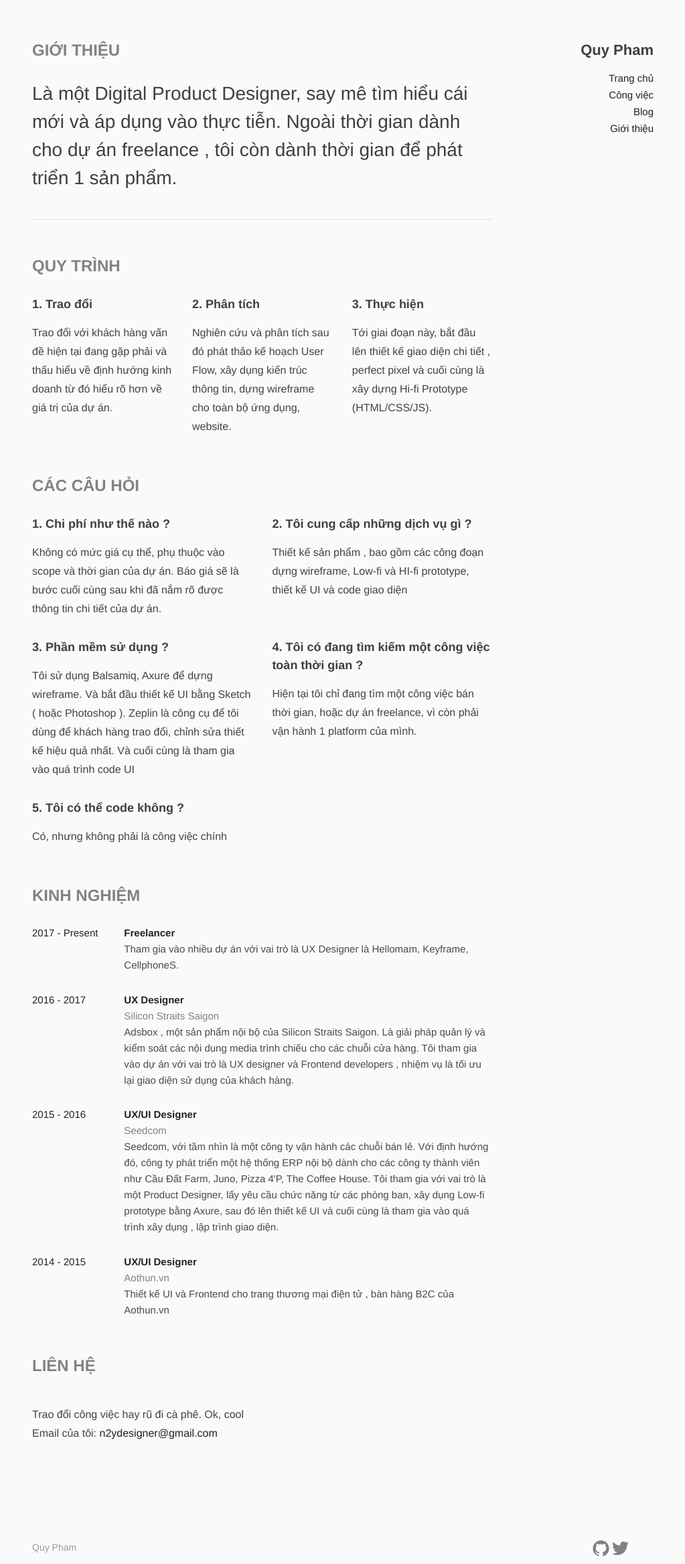
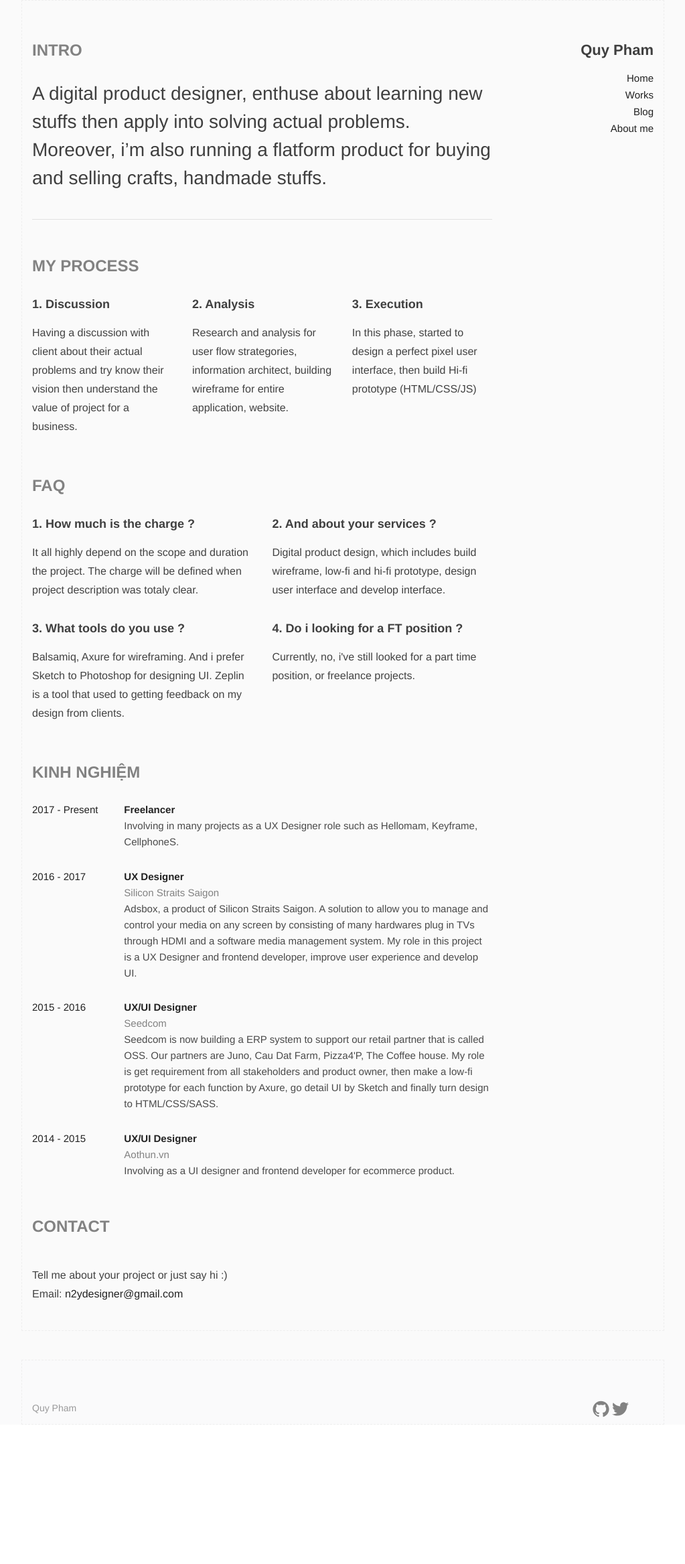
Before and after one commit to superstar109/personal-site, a Jekyll site: the page built from intro.md, in a window 1280 px wide. Shown: the whole page at 67% size, without its empty margins (128-1151 px from the left). Built offline with Jekyll 4.4.1, drawn with Linux system fonts in a browser that asks for light colours; after the commit the page ends 2127 px from its top, so only the background shows below that.

Commit message:
*change vietnamse to english

```diff
--- a/_includes/author.html
+++ b/_includes/author.html
@@ -3,8 +3,8 @@
   <div class="authorinfo box">
     <p>About me | Quy Pham</p>
     <p class="bio">
-      Là một Digital Product Designer, say mê tìm hiểu cái mới và áp dụng vào thực tiễn.
-      Ngoài thời gian dành cho dự án freelance , tôi còn dành thời gian phát triển 1 sản phẩm.
+      A digital product designer, enthuse about learning new stuffs then apply into solving actual problems.
+      Moreover, i'm also running a flatform product for buying and selling crafts, handmade stuffs.
     </p>
   </div>
 </section>
--- a/_includes/header.html
+++ b/_includes/header.html
@@ -17,10 +17,10 @@
     <div class="site-nav hidden-xs">
       <nav>
         <ul class="page-link">
-          <li><a href="{{ "/" | prepend: site.baseurl }}">Trang chủ</a></li>
-          <li><a href="{{ "/work" | prepend: site.baseurl }}">Công việc</a></li>
+          <li><a href="{{ "/" | prepend: site.baseurl }}">Home</a></li>
+          <li><a href="{{ "/work" | prepend: site.baseurl }}">Works</a></li>
           <li><a href="{{ "/archive" | prepend: site.baseurl }}">Blog</a></li>
-          <li><a href="{{ "/intro" | prepend: site.baseurl }}">Giới thiệu</a></li>
+          <li><a href="{{ "/intro" | prepend: site.baseurl }}">About me</a></li>
         </ul>
       </nav>
     </div><!-- site-nav -->
@@ -30,10 +30,10 @@
       <a href="javascript:void(0)" class="closebtn" onclick="closeNav()">&times;</a>
 
       <div class="overlay-content">
-          <a href="{{ "/" | prepend: site.baseurl }}">Trang chủ</a>
-          <a href="{{ "/work" | prepend: site.baseurl }}">Công việc</a>
+          <a href="{{ "/" | prepend: site.baseurl }}">Home</a>
+          <a href="{{ "/work" | prepend: site.baseurl }}">Works</a>
           <a href="{{ "/archive" | prepend: site.baseurl }}">Blog</a>
-          <a href="{{ "/intro" | prepend: site.baseurl }}">Giới thiệu</a>
+          <a href="{{ "/intro" | prepend: site.baseurl }}">About me</a>
       </div>
 
     </div><!-- mobile-site-nav -->
--- a/_layouts/about.html
+++ b/_layouts/about.html
@@ -3,7 +3,7 @@ layout: default
 ---
 <div class="row">
   <div class="col-lg-12">
-    <span class="title-tag">Giới thiệu</span>
+    <span class="title-tag">Intro</span>
   </div>
   <div class="col-lg-12">
     <h1 class="hero-title">{{ content }}</h1>
@@ -12,49 +12,59 @@ layout: default
     <hr>
   </div>
   <div class="col-lg-12 u-margin-top-x">
-    <span class="title-tag">Quy trình</span>
+    <span class="title-tag">My process</span>
   </div>
   <div class="col-lg-12">
     <div class="row list-flex-wrap">
       <div class="col-lg-4 section-text">
-        <span class="text-large text-bold section-text__title">1. Trao đổi</span>
-        <p>Trao đổi với khách hàng vấn đề hiện tại đang gặp phải và thấu hiểu về định hướng kinh doanh từ đó hiểu rõ hơn về giá trị của dự án.</p>
+        <span class="text-large text-bold section-text__title">1. Discussion</span>
+        <p>
+          Having a discussion with client about their actual problems and try know their vision then understand the value of project for a business.
+        </p>
       </div>
       <div class="col-lg-4 section-text">
-        <span class="text-large text-bold section-text__title">2. Phân tích</span>
-        <p> Nghiên cứu và phân tích sau đó phát thảo kế hoạch User Flow, xây dụng kiến trúc thông tin, dựng wireframe cho toàn bộ ứng dụng,  website.</p>
+        <span class="text-large text-bold section-text__title">2. Analysis</span>
+        <p>
+           Research and analysis for user flow strategories, information architect, building wireframe for entire application, website.
+        </p>
       </div>
       <div class="col-lg-4 section-text">
-        <span class="text-large text-bold section-text__title">3. Thực hiện</span>
-        <p> Tới giai đoạn này, bắt đầu lên thiết kế giao diện chi tiết , perfect pixel và cuối cùng là xây dựng Hi-fi Prototype (HTML/CSS/JS). </p>
+        <span class="text-large text-bold section-text__title">3. Execution</span>
+        <p>
+            In this phase, started to design a perfect pixel user interface, then build Hi-fi prototype (HTML/CSS/JS)
+        </p>
       </div>
       <div class="clearfix"></div>
     </div><!-- row -->
   </div><!-- col-lg-12 -->
   <div class="col-lg-12 u-margin-top-x">
-    <span class="title-tag">Các câu hỏi</span>
+    <span class="title-tag">FAQ</span>
   </div>
   <div class="col-lg-12">
     <div class="row list-flex-wrap">
       <div class="col-lg-6 section-text">
-        <span class="text-large text-bold section-text__title">1. Chi phí như thế nào ?</span>
-          <p> Không có mức giá cụ thể, phụ thuộc vào scope và thời gian của dự án. Báo giá sẽ là bước cuối cùng sau khi đã nắm rõ được thông tin chi tiết của dự án.</p>
+        <span class="text-large text-bold section-text__title">1. How much is the charge ?</span>
+          <p>
+            It all highly depend on the scope and duration the project. The charge will be defined when project description was totaly clear.
+          </p>
       </div>
       <div class="col-lg-6 section-text">
-        <span class="text-large text-bold section-text__title">2. Tôi cung cấp những dịch vụ gì ?</span>
-          <p> Thiết kế sản phẩm , bao gồm các công đoạn dựng wireframe, Low-fi và HI-fi prototype, thiết kế UI và code giao diện</p>
+        <span class="text-large text-bold section-text__title">2. And about your services ?</span>
+          <p>
+            Digital product design, which includes build wireframe, low-fi and hi-fi prototype, design user interface and develop interface.
+          </p>
       </div>
       <div class="col-lg-6 section-text">
-        <span class="text-large text-bold section-text__title">3. Phần mềm sử dụng ?</span>
-          <p> Tôi sử dụng Balsamiq, Axure để dựng wireframe. Và bắt đầu thiết kế UI bằng Sketch ( hoặc Photoshop ). Zeplin là công cụ để tôi dùng để khách hàng trao đổi, chỉnh sửa thiết kế hiệu quả nhất. Và cuối cùng là tham gia vào quá trình code UI</p>
+        <span class="text-large text-bold section-text__title">3. What tools do you use ?</span>
+          <p>
+              Balsamiq, Axure for wireframing. And i prefer Sketch to Photoshop for designing UI. Zeplin is a tool that used to getting feedback on my design from clients.
+          </p>
       </div>
       <div class="col-lg-6 section-text">
-        <span class="text-large text-bold section-text__title">4. Tôi có đang tìm kiếm một công việc toàn thời gian ?</span>
-          <p> Hiện tại tôi chỉ đang tìm một công việc bán thời gian, hoặc dự án freelance, vì còn phải vận hành 1 platform của mình.</p>
-      </div>
-      <div class="col-lg-6 section-text">
-        <span class="text-large text-bold section-text__title">5. Tôi có thể code không ? </span>
-          <p> Có, nhưng không phải là công việc chính </p>
+        <span class="text-large text-bold section-text__title">4. Do i looking for a FT position ?</span>
+          <p>
+            Currently, no, i've still looked for a part time position, or freelance projects.
+          </p>
       </div>
     </div><!-- row -->
   </div><!-- col-lg-12 -->
@@ -68,7 +78,7 @@ layout: default
         <div class="job">
           <span class="job__title">Freelancer</span>
           <p class="job__des">
-            Tham gia vào nhiều dự án với vai trò là UX Designer là Hellomam, Keyframe, CellphoneS.
+            Involving in many projects as a UX Designer role such as Hellomam, Keyframe, CellphoneS.
           </p>
         </div>
       </li>
@@ -78,7 +88,7 @@ layout: default
           <span class="job__title">UX Designer</span>
           <span class="job__corp">Silicon Straits Saigon</span>
           <p class="job__des">
-            Adsbox ,  một sản phẩm nội bộ của Silicon Straits Saigon. Là giải pháp quản lý và kiểm soát các nội dung media trình chiếu cho các chuỗi cửa hàng. Tôi tham gia vào dự án với vai trò là UX designer và Frontend developers , nhiệm vụ là tối ưu lại giao diện sử dụng của khách hàng.
+            Adsbox, a product of Silicon Straits Saigon. A solution to allow you to manage and control your media on any screen by consisting of many hardwares plug in TVs through HDMI and a software media management system. My role in this project is a UX Designer and frontend developer, improve user experience and develop UI.
           </p>
         </div>
       </li>
@@ -88,7 +98,8 @@ layout: default
           <span class="job__title">UX/UI Designer</span>
           <span class="job__corp">Seedcom</span>
           <p class="job__des">
-            Seedcom, với tầm nhìn là một công ty vận hành các chuỗi bán lẻ. Với định hướng đó, công ty phát triển một hệ thống ERP nội bộ dành cho các công ty thành viên như Cầu Đất Farm, Juno, Pizza 4'P, The Coffee House. Tôi tham gia với vai trò là một Product Designer, lấy yêu cầu chức năng từ các phòng ban, xây dụng Low-fi prototype bằng Axure, sau đó lên thiết kế UI và cuối cùng là tham gia vào quá trình xây dụng , lập trình giao diện.
+            Seedcom is now building a ERP system to support our retail partner that is called OSS.
+            Our partners are Juno, Cau Dat Farm, Pizza4'P, The Coffee house. My role is get requirement from all stakeholders and product owner, then make a low-fi prototype for each function by Axure, go detail UI by Sketch and finally turn design to HTML/CSS/SASS.
           </p>
         </div>
       </li>
@@ -98,20 +109,21 @@ layout: default
           <span class="job__title">UX/UI Designer</span>
           <span class="job__corp">Aothun.vn</span>
           <p class="job__des">
-             Thiết kế UI và Frontend cho trang thương mại điện tử , bàn hàng B2C của Aothun.vn
+             Involving as a UI designer and frontend developer for ecommerce product.
           </p>
         </div>
       </li>
     </ul>
   </div>
   <div class="col-lg-12 u-margin-top-x">
-    <span class="title-tag">Liên hệ</span>
+    <span class="title-tag">Contact</span>
   </div>
   <div class="col-lg-12">
     <div class="section-text">
       <p>
-        Trao đổi công việc hay rũ đi cà phê. Ok, cool <br>
-        Email của tôi: <a href="mailto:n2ydesigner@gmail.com?Subject=Hello%20Quy">n2ydesigner@gmail.com</a>
+        Tell me about your project or just say hi :)
+        <br>
+        Email: <a href="mailto:n2ydesigner@gmail.com?Subject=Hello%20Quy">n2ydesigner@gmail.com</a>
       </p>
     </div>
   </div>
--- a/index.html
+++ b/index.html
@@ -5,10 +5,9 @@ title: Home
 
 <div class="home">
   <div class="introduction">
-      Là một Product Designer, làm việc tại thành phố Hồ Chí Minh.
-      Đam mê thiết kế, công nghệ và kinh doanh.
+      A Digital Product Dessigner, base on Ho Chi Minh city, who is passion for solving actual business problems by software products.
   </div>
-  <h1 class="section-title">Công việc</h1>
+  <h1 class="section-title">Works</h1>
   <div class="works-list">
       <div class="row list-flex-wrap">
         {% for post in site.categories.work %}
--- a/intro.md
+++ b/intro.md
@@ -4,5 +4,6 @@ title: About
 permalink: /intro/
 ---
 
-Là một Digital Product Designer, say mê tìm hiểu cái mới và áp dụng vào thực tiễn.
-Ngoài thời gian dành cho dự án freelance , tôi còn dành thời gian để phát triển 1 sản phẩm.
+
+A digital product designer, enthuse about learning new stuffs then apply into solving actual problems.
+Moreover, i'm also running a flatform product for buying and selling crafts, handmade stuffs.
--- a/work.html
+++ b/work.html
@@ -6,7 +6,7 @@ permalink: /work/
 
 <div>
 
-  <h2>Công việc</h2>
+  <h2>Works</h2>
 
   <div class="posts-list">
     {% for post in site.categories.work %}
```
Also changed, not shown: 4 other files.
